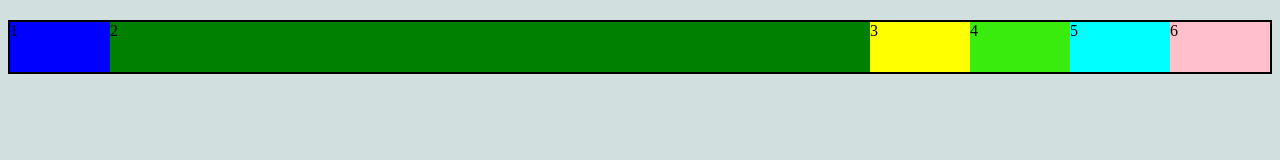
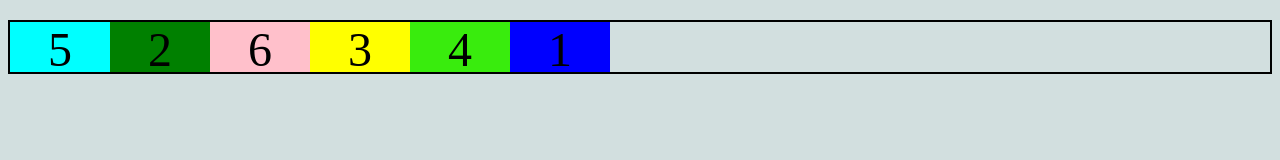
Before and after one commit to Sefdine/Openclassroom_CSS, a plain HTML site: page index.html in a window 1280 px wide. Drawn offline with Linux system fonts and the light colour scheme.

Commit message:
Chapter 16

```diff
--- a/style.css
+++ b/style.css
@@ -7,36 +7,41 @@ body {
     border: 2px solid #000;
     display: flex;
     flex-flow: row nowrap;
-    align-content: space-around;
 }
 
 .item {
     flex-basis: 100px;
+    font-size: 3em;
+    text-align: center;
     height: 50px;
 }
 
 .container div:nth-child(1) {
     background-color: blue;
-    flex-shrink: 3;
+    order: 6000;
 }
 
 .container div:nth-child(2) {
     background-color: green;
-    flex: 1 3  100px;
+    order: 2;
 }
 
 .container div:nth-child(3) {
     background-color: yellow;
+    order: 4;
 }
 
 .container div:nth-child(4) {
     background-color: rgb(57, 236, 13);
+    order: 5;
 }
 
 .container div:nth-child(5) {
     background-color: cyan;
+    order: -1;
 }
 
 .container div:nth-child(6) {
     background-color: pink;
+    order: 3;
 }
```
